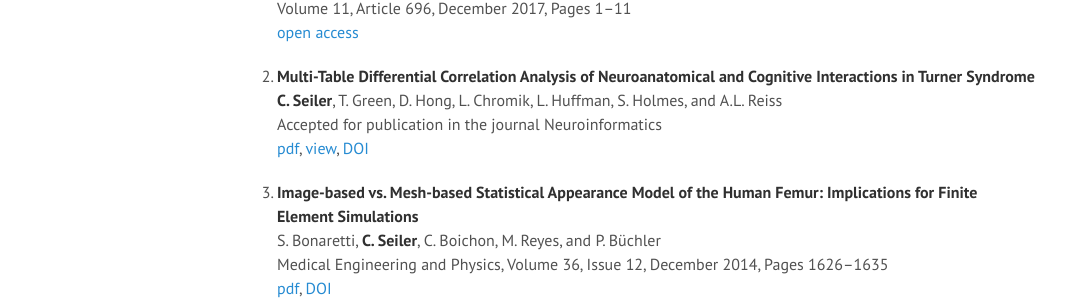
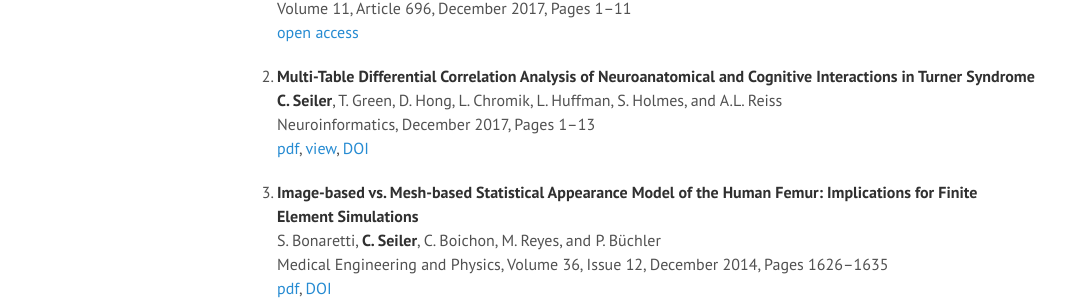
Before and after one commit to ChristofSeiler/ChristofSeiler.github.io, a Jekyll site: the page built from publications.md, in a window 1280 px wide and 900 px high, scrolled down 445 px. Shown: the part 146-454 px from the top of the window, without its empty margins (3-1069 px from the left). Built offline with Jekyll 4.4.1, drawn with Linux system fonts in a browser that asks for light colours.

Commit message:
updated Neuroinformatics publication

```diff
--- a/publications.md
+++ b/publications.md
@@ -25,7 +25,7 @@ Volume 11, Article 696, December 2017, Pages 1&ndash;11 <br>
 
 2. **Multi-Table Differential Correlation Analysis of Neuroanatomical and Cognitive Interactions in Turner Syndrome** <br>
 **C. Seiler**, T. Green, D. Hong, L. Chromik, L. Huffman, S. Holmes, and A.L. Reiss <br>
-Accepted for publication in the journal Neuroinformatics <br>
+Neuroinformatics, December 2017, Pages 1&ndash;13 <br>
 [pdf](https://christofseiler.github.io/braincog/BrainCognitionArticle_Neuroinformatics.pdf), [view](http://rdcu.be/CZGQ), [DOI](http://dx.doi.org/10.1007/s12021-017-9351-z)
 
 3. **Image-based vs. Mesh-based Statistical Appearance Model of the Human Femur: Implications for Finite Element Simulations** <br>
```
